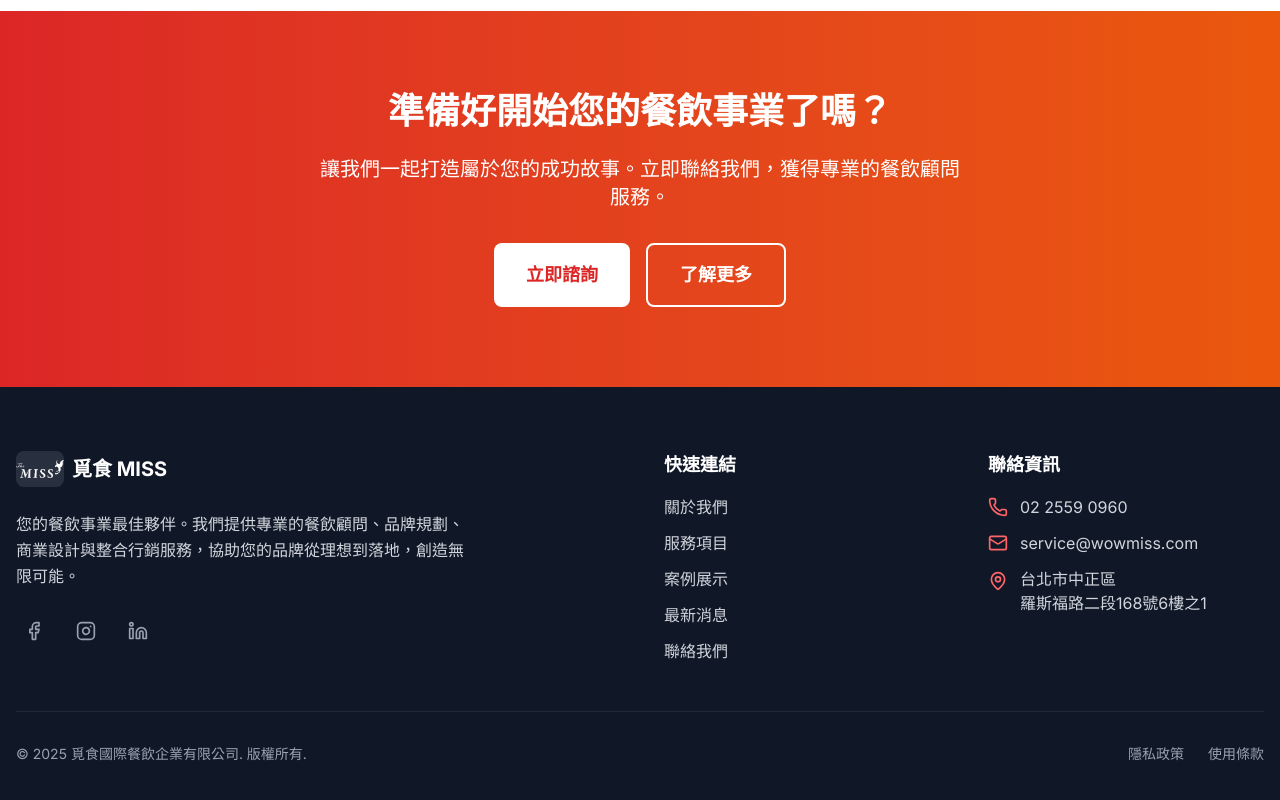
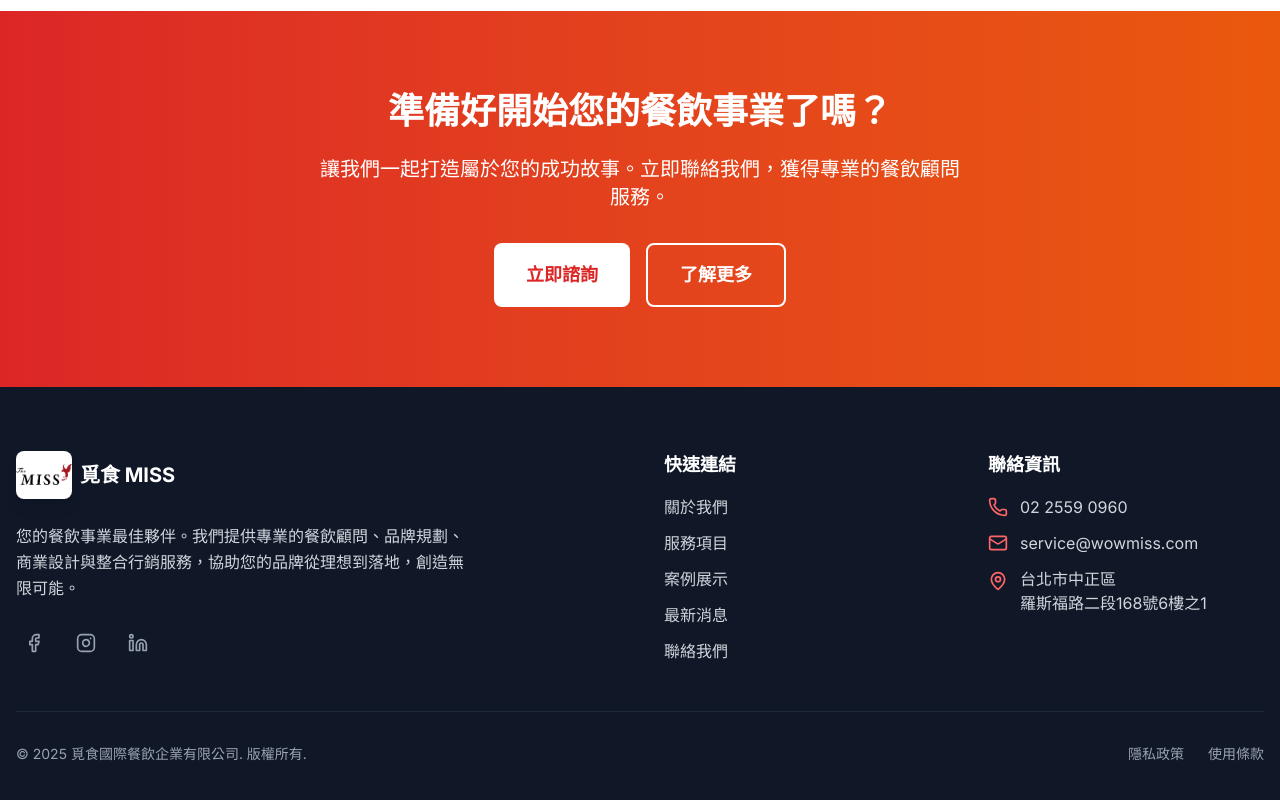
Before and after one commit to felix0746/miss-website, a Next.js app: page / in a window 1280 px wide. Shown: the part 2942-3742 px from the top of the page. Built offline with nearby package versions, Linux system fonts and the light colour scheme.

Commit message:
確認頁尾LOGO使用原本顏色並有白色框框

```diff
--- a/src/components/Footer.tsx
+++ b/src/components/Footer.tsx
@@ -13,12 +13,12 @@ export default function Footer() {
           {/* Company Info */}
           <div className="sm:col-span-2">
             <div className="flex items-center space-x-2 mb-4 sm:mb-6">
-              <div className="w-10 h-8 sm:w-12 sm:h-9 relative bg-white/10 rounded-lg p-1">
+              <div className="w-12 h-10 sm:w-14 sm:h-12 relative bg-white rounded-lg p-2 shadow-lg">
                 <Image
                   src="/images/MISS.webp"
                   alt="覓食國際餐飲企業有限公司 Logo"
                   fill
-                  className="object-contain brightness-0 invert"
+                  className="object-contain"
                 />
               </div>
               <span className="text-lg sm:text-xl font-bold">覓食 MISS</span>
```
